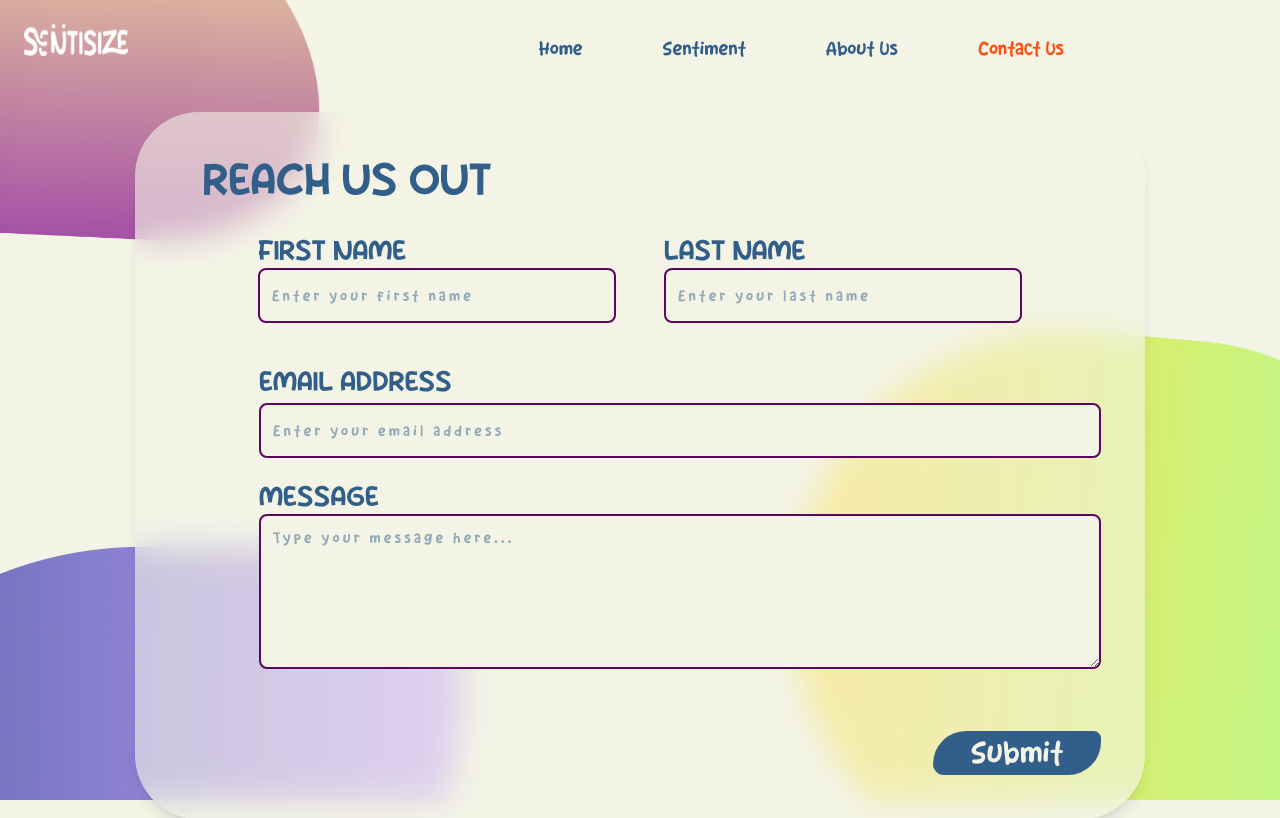
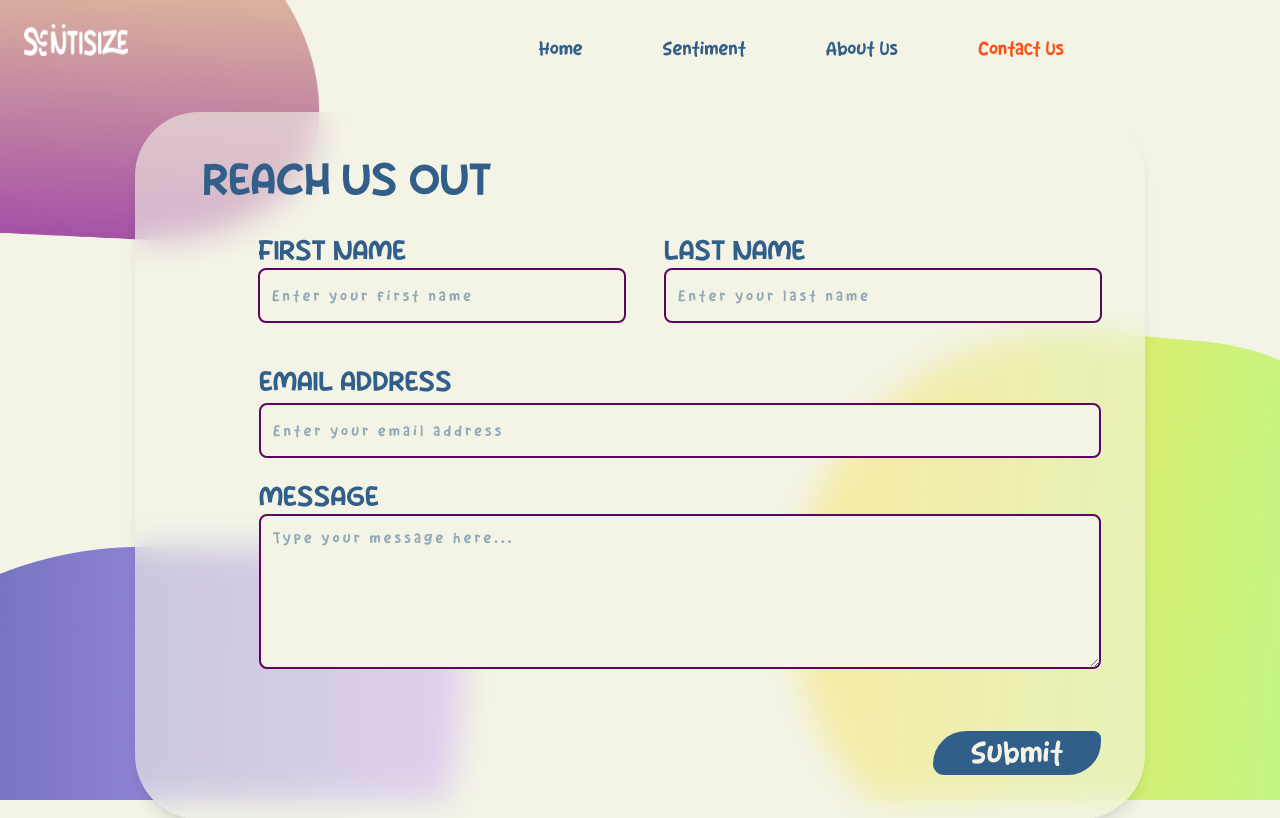
Before and after one commit to Rejeno/Data-Mining, a Flask app: page /contact in a window 1280 px wide. Shown: the top 818 px of the page. Run offline with Flask 3, Linux system fonts and the light colour scheme; parts of the project's set-up code (start-up, migrations or seed data) failed here and were passed over.

Commit message:
sizes of box

```diff
--- a/templates/contact.html
+++ b/templates/contact.html
@@ -28,7 +28,7 @@
             <img
                 src="../static/Rectangle 19.png"
                 alt="wah"
-                class="absolute bottom-0 right-0">
+                class="absolute bottom-0 right-0 max-w-full">
         </div>
 
         <div>
@@ -56,7 +56,7 @@
                         id="first-name"
                         type="text"
                         placeholder="Enter your first name"
-                        class="w-full h-[3.4375rem] bg-[#F3F4E6] border-2 border-[#5D055F] rounded-lg p-[0.75rem] text-[#325F89] text-[0.875rem] font-body mt-[3rem] custom-letter-spacing">
+                        class="w-[23rem] h-[3.4375rem] bg-[#F3F4E6] border-2 border-[#5D055F] rounded-lg p-[0.75rem] text-[#325F89] text-[0.875rem] font-body mt-[3rem] custom-letter-spacing">
 
                     </div>
 
@@ -70,7 +70,7 @@
                             id="last-name"
                             type="text"
                             placeholder="Enter your last name"
-                            class="w-full h-[3.4375rem] bg-[#F3F4E6] border-2 border-[#5D055F] rounded-lg p-[0.75rem] text-[#325F89] text-[0.875rem] font-body mt-[3rem] custom-letter-spacing">
+                            class="w-[27.4rem] h-[3.4375rem] bg-[#F3F4E6] border-2 border-[#5D055F] rounded-lg p-[0.75rem] text-[#325F89] text-[0.875rem] font-body mt-[3rem] custom-letter-spacing">
                     </div>
                 </div>
 
```
